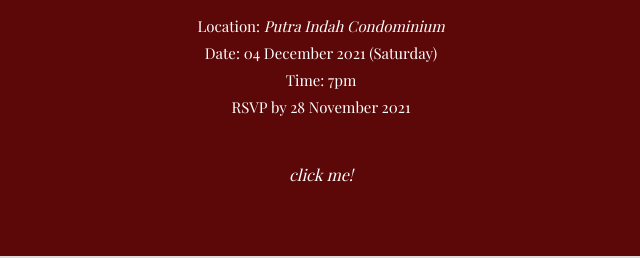
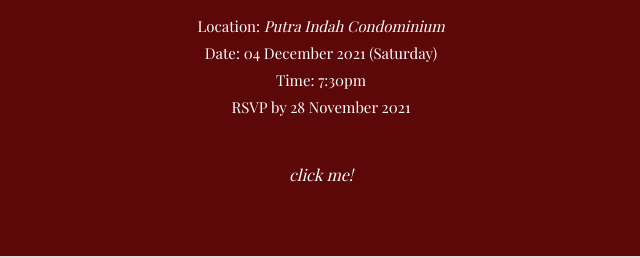
Before and after one commit to kimberleechoo/e-invation, a plain HTML site: page index.html in a window 1280 px wide. Shown: the part 459-717 px from the top of the page, 319-959 px from the left. Drawn offline with nearby package versions, Linux system fonts and the light colour scheme; a web font is replaced by a local one.

Commit message:
date update

```diff
--- a/index.html
+++ b/index.html
@@ -84,7 +84,7 @@
                 <div class="details">
                     <p class="locationLink">Location: <a class="locationlinkGoogle" href="https://www.google.com/maps/place/Putra+Indah+Condominium/@3.04722,101.6987811,17z/data=!3m1!4b1!4m5!3m4!1s0x31cc4aa41be360cf:0x25cbd81e5dd9af2b!8m2!3d3.0471349!4d101.7009738" target="_blank">Putra Indah Condominium</a></p>
                     <p class="date">Date: 04 December 2021 (Saturday)</p>
-                    <p class="time">Time: 7pm </p>
+                    <p class="time">Time: 7:30pm </p>
                     <!-- <p class="dress">Theme: Anything Christmasy ✨</p> -->
                     <p class="rsvp">RSVP by 28 November 2021</p>
 
```
